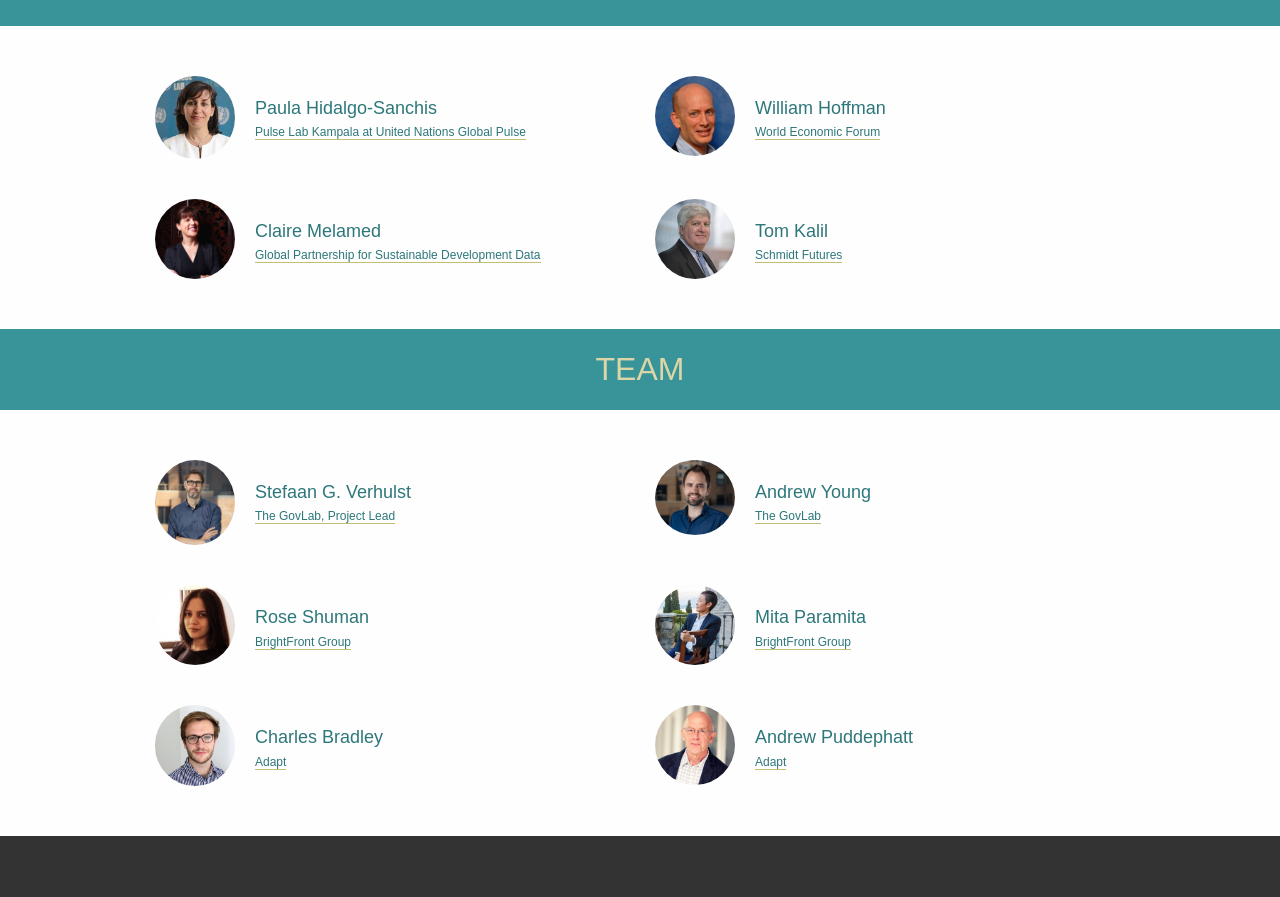
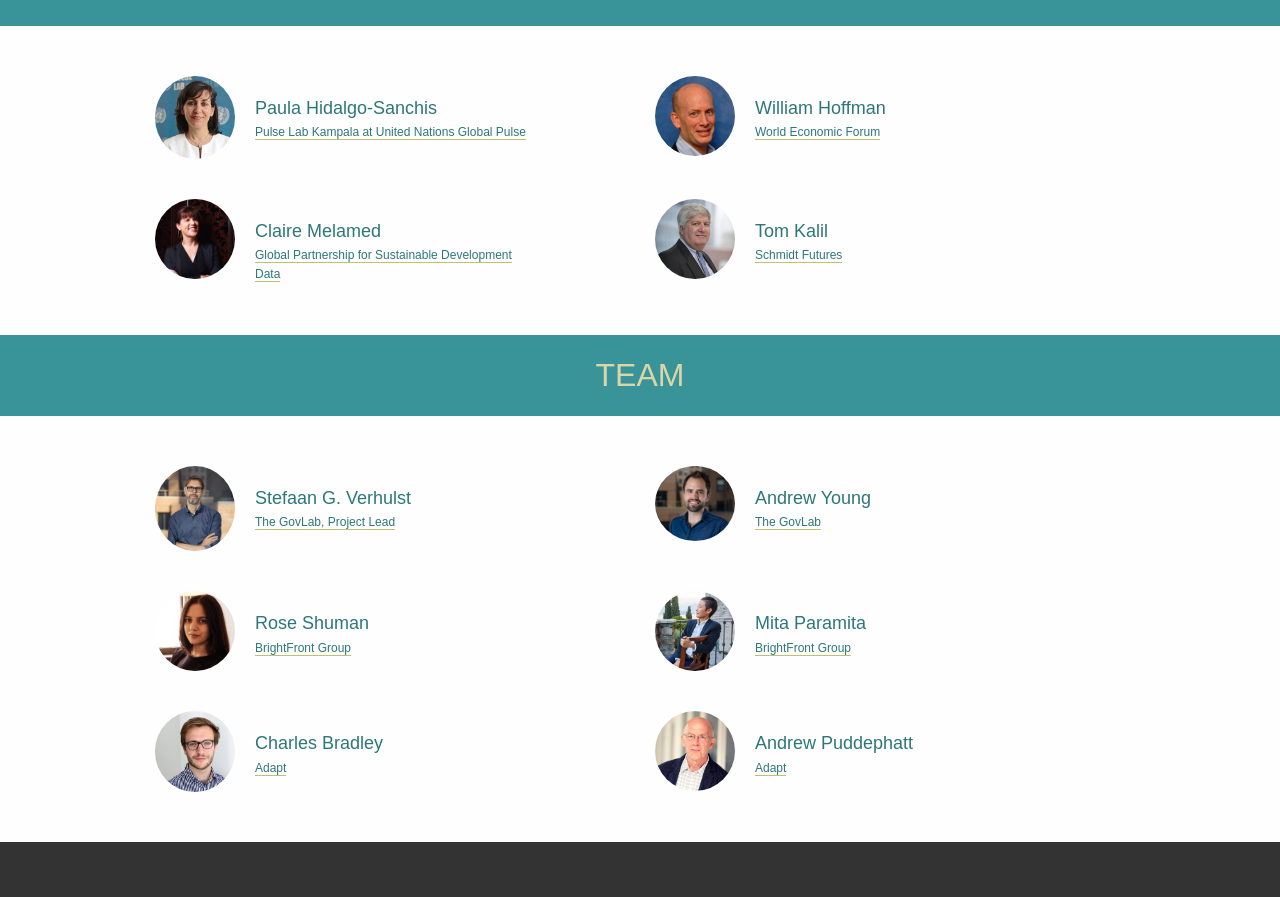
Before and after one commit to GovLab/data-stewards, a Jekyll site: the page built from source/index.html, in a window 1280 px wide. Shown: the part 2649-3546 px from the top of the page. Built offline with Jekyll 4.4.1, drawn with Linux system fonts in a browser that asks for light colours.

Commit message:
fix team text width on small screens

```diff
--- a/source/_sass/_index.scss
+++ b/source/_sass/_index.scss
@@ -328,6 +328,7 @@
     margin-left: 20px;
     margin-top: 18px;
     color: darken($main-color,8);
+    max-width: 60%;
 }
 .team-portrait {
     float: left;
```
